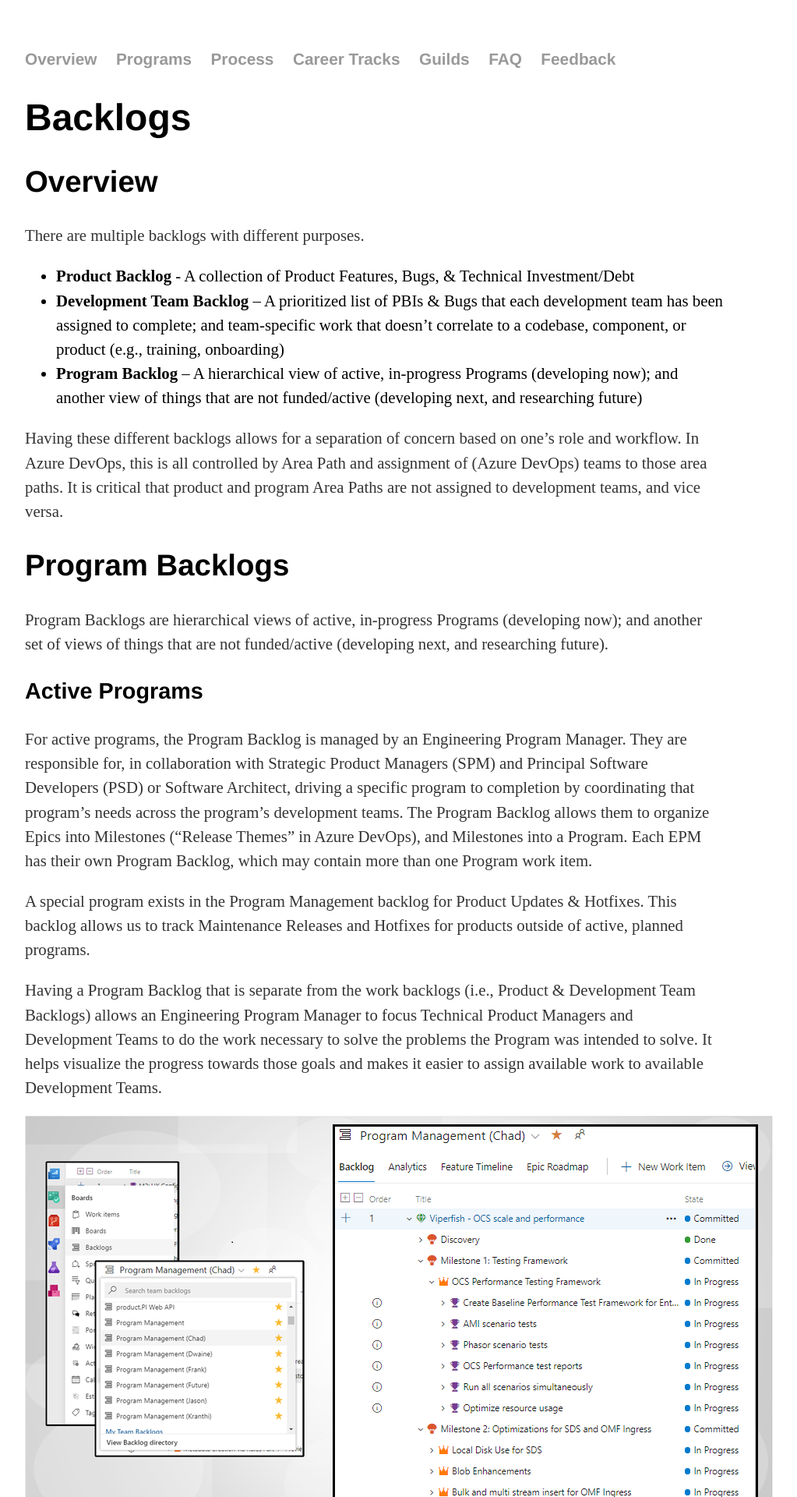
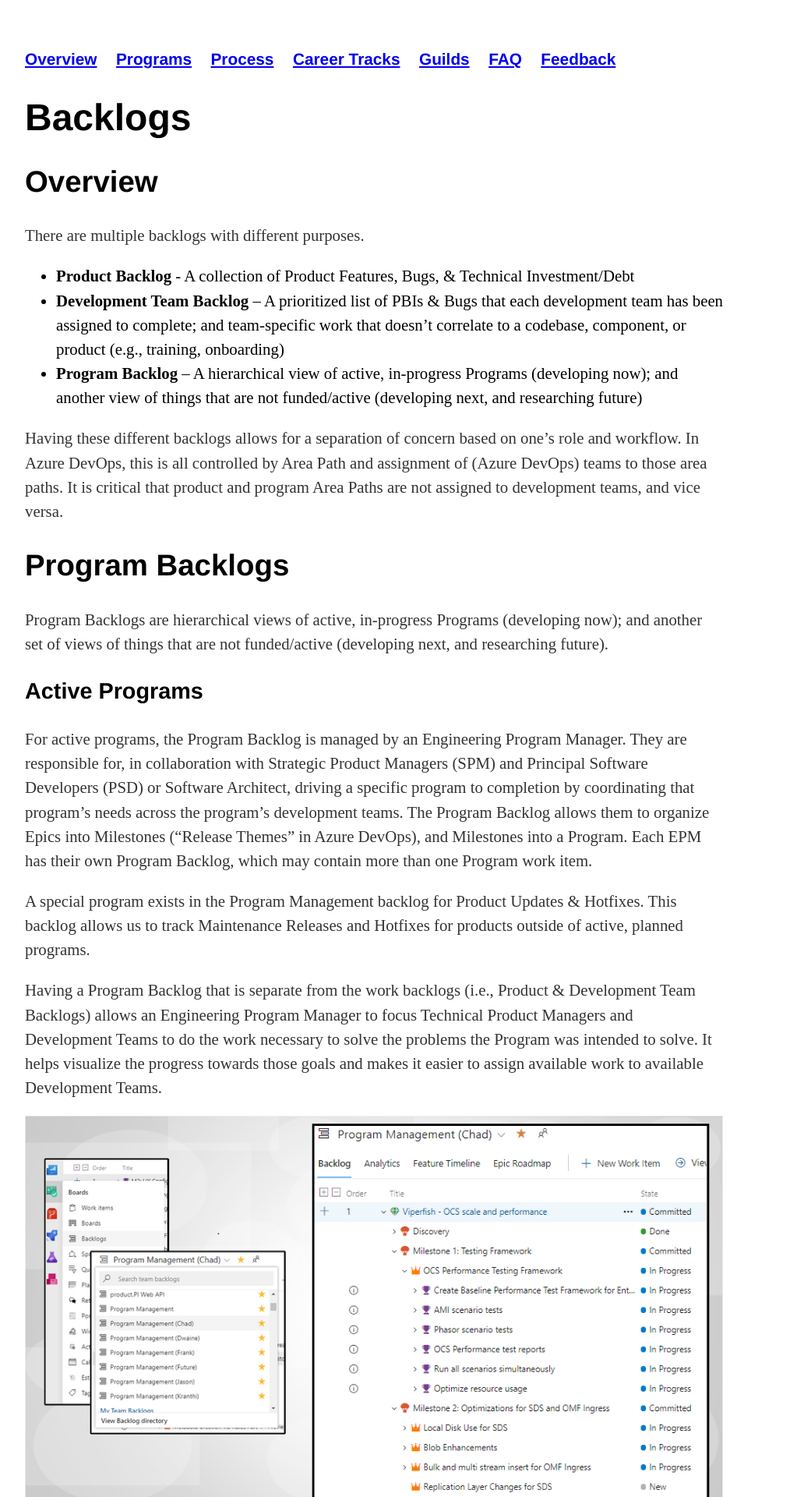
Before and after one commit to OSIEng/osieng.github.io, a Jekyll site: the page built from backlogs/index.html, in a window 1280 px wide. Shown: the top 1920 px of the page at 78% size, without its empty margins (160-1183 px from the left). Built offline with Jekyll 4.4.1, drawn with Linux system fonts in a browser that asks for light colours.

Commit message:
More styling fixes

```diff
--- a/backlogs/index.html
+++ b/backlogs/index.html
@@ -30,11 +30,11 @@
 <p>Having a Program Backlog that is separate from the work backlogs (i.e., Product & Development Team Backlogs) allows an Engineering Program Manager to focus Technical Product Managers and Development Teams to do the work necessary to solve the problems the Program was intended to solve. It helps visualize the progress towards those goals and makes it easier to assign available work to available Development Teams.</p>
 
 <div style="width:100%; display:block; margin-left:auto; margin-right:auto">
-	<img src="/images/Backlogs_1.PNG">
+	<img src="/images/Backlogs_1.PNG" style="width:100%">
 	<br>Navigating to Active Programs. This Program Backlog contains Program Work Items that a Program Team (EPM, SPM, PSD/Architect) uses to plan the execution of a program
-	<br>
+	<br><br>
 
-	<img src="/images/Backlogs_2.PNG">
+	<img src="/images/Backlogs_2.PNG" style="width:100%">
 	<br>Using a Program Backlog to monitor progress that Development Teams are making on Product Features in service of accomplishing the Epics and Milestones (Release Themes)
 	<br>
 </div>
@@ -45,7 +45,7 @@
 <p>Having a Future Program Backlog that is separate from Active Program Backlogs allows Strategic Product Managers to gather, prioritize, and refine ideas for solutions to customer problems without expanding scope of active programs.</p>
 
 <div style="width:100%; display:block; margin-left:auto; margin-right:auto">
-	<img src="/images/Backlogs_3.PNG">
+	<img src="/images/Backlogs_3.PNG" style="width:100%">
 	<br>Epics are collected in a special Program Backlog for consideration in future Programs
 	<br>
 </div>
@@ -56,11 +56,11 @@
 <p>Having a Product Backlog that is separate from a Development Team’s Backlog allows the TPM to see what work is being done on the product, even if multiple Development Teams are working on it. To accomplish this in Azure DevOps, the Feature’s Area Path is always set to the product (in this example, engineering\Products\PI Web API). The backlog items (PBIs & Bugs) are assigned to the Development Team when those Features are ready to be developed.</p>
 
 <div style="width:100%; display:block; margin-left:auto; margin-right:auto">
-	<img src="/images/Backlogs_4.PNG">
+	<img src="/images/Backlogs_4.PNG" style="width:100%">
 	<br>Navigating to the PI Web API Product Backlog
-	<br>
+	<br><br>
 
-	<img src="/images/Backlogs_5.PNG">
+	<img src="/images/Backlogs_5.PNG" style="width:100%">
 	<br>Product managers can see multiple development teams working on one product
 	<br>
 </div>
@@ -73,10 +73,11 @@
 <p>A Development Team Backlog is handy for enabling teams to solve problems across multiple products or layers of our product stack. It allows Program Managers to assign work for more than one product without having the team work in multiple backlogs or projects – which destroys a team’s ability to have a single, linearly prioritized list of work.</p>
 
 <div style="width:100%; display:block; margin-left:auto; margin-right:auto">
-	<img src="/images/Backlogs_6.PNG">
+	<img src="/images/Backlogs_6.PNG" style="width:100%">
 	<br>Navigating to the Denali Team's Development Team Backlog
-	<br>
-	<img src="/images/Backlogs_7.PNG">
+	<br><br>
+
+	<img src="/images/Backlogs_7.PNG" style="width:100%">
 	<br>Bar Team working on PI Web API & PI Vision in one Development Team Backlog
 	<br>
 </div>
--- a/css/main.css
+++ b/css/main.css
@@ -34,6 +34,7 @@
     display: inline;
     margin-right: 20px;
 }
+/*
 a {
     text-decoration: none;
     color: var(--a-color);
@@ -41,6 +42,7 @@
 a:hover {
     text-decoration: underline;
 }
+*/
 h1 {
     font-size: 3em;
     font-family:'Helvetica', 'Arial', 'Sans-Serif';
@@ -62,7 +64,7 @@
     line-height: 1.5em;
     color: var(--paragraph-text-color);
 }
-p strong {
+p em {
     font-size: 1.3em;
     line-height: 1.5em;
     color: var(--paragraph-text-color);
```
